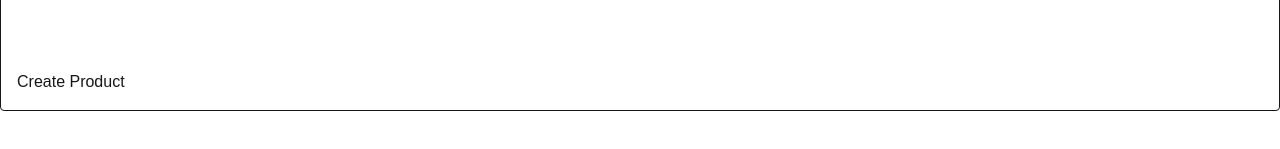
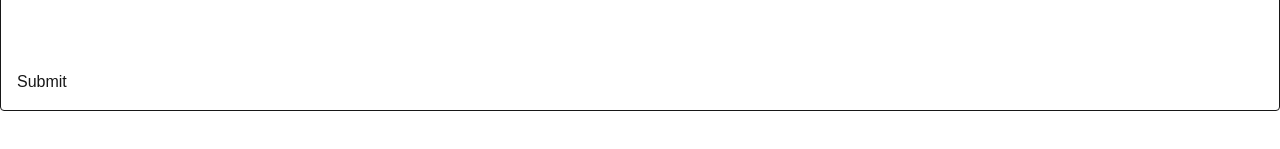
Before and after one commit to Shinia-Gupta/Data-fetching-demo, a Next.js app: page /products-db-create in a window 1280 px wide. Shown: the part 161-310 px from the top of the page. Built offline with nearby package versions, Linux system fonts and the light colour scheme; no server answers; the database is empty.

Commit message:
useFormStatus hook for disabling button and preventing multiple api calls

```diff
--- a/src/app/products-db-create/page.tsx
+++ b/src/app/products-db-create/page.tsx
@@ -1,3 +1,4 @@
+import { Submit } from "@/src/components/submit"
 import { addProduct } from "@/src/prisma-db"
 import { redirect } from "next/navigation"
 
@@ -23,7 +24,8 @@ export default function AddProductPage() {
                 <input type="text" id="description" name="description" className="block w-full p-2 text-black border rounded text-white" />
 
             </div>
-            <button type="submit">Create Product</button>
+            {/* <button type="submit">Create Product</button> */}
+            <Submit/>
         </form>
     )
 }
--- /dev/null
+++ b/src/components/submit.tsx
@@ -0,0 +1,12 @@
+"use client"
+
+import { useFormStatus } from "react-dom"
+
+export const Submit=()=>{
+    const {pending}=useFormStatus()
+    return(
+        <button type="submit" disabled={pending}>
+            {pending ? "Submitting...":"Submit"}
+        </button>
+    )
+}
```
